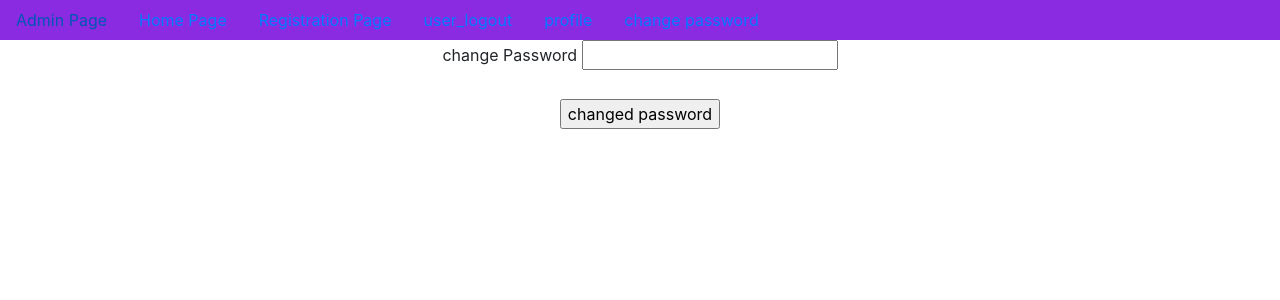
After one commit to amitcode-x/Project12Login, a Django app: page /chanage_password/ in a window 1280 px wide. The commit adds this page. Shown: the top 300 px of the page. Run offline with Django 5.2, Linux system fonts and the light colour scheme; a user stored in the database is signed in.

Commit message:
Change  Password Logic done

```diff
--- a/Project12Login/urls.py
+++ b/Project12Login/urls.py
@@ -31,7 +31,8 @@ urlpatterns = [
     path('home/',home,name='home'),
     path('Loginuser/',Loginuser,name='Loginuser'),
     path('user_logout/',user_logout,name='user_logout'),
-    path('Profile_display/', Profile_display, name="Profile_display")
+    path('Profile_display/', Profile_display, name="Profile_display"),
+    path("chanage_password/", chanage_password, name="chanage_password")
 
 
 
--- a/app/views.py
+++ b/app/views.py
@@ -102,3 +102,15 @@ def Profile_display(request):
     d = {'UO': UO, 'PO': PO}
 
     return render(request,'Profile_display.html',d)
+
+@login_required
+def chanage_password(request):
+    if request.method == 'POST':
+        cp = request.POST['cp']
+        un = request.session.get('username')
+        UO = User.objects.get(username = un)
+        UO.set_password(cp)
+        UO.save()
+        return HttpResponse('Password changed success ful')
+
+    return render(request,"chanage_password.html")
--- /dev/null
+++ b/templates/chanage_password.html
@@ -0,0 +1,26 @@
+
+{% extends 'dummy.html' %}
+
+{% block title %}
+    <title>Changed password Page</title>
+
+{% endblock %}
+
+
+{% block body_block %}
+
+
+<form method="POST">
+
+    {% csrf_token %}
+
+    <label for="cp">change Password</label>
+    <input type="password" name="cp" id="cp">
+
+    <br>
+    <br>
+    <input type="submit" value="changed password">
+</form>
+
+
+{% endblock %}
--- a/templates/dummy.html
+++ b/templates/dummy.html
@@ -23,6 +23,7 @@
         <a href="{% url 'user_logout' %}" class="nav-link">user_logout</a>
         <a href="{% url 'Profile_display' %}" class="nav-link">profile</a>
 
+        <a href="{% url 'chanage_password' %}" class="nav-link">change password</a>
 
       {% else %}
         <a href="{% url 'Loginuser' %}" class="nav-link">user_login</a>
```
Also changed, not shown: db.sqlite3.
